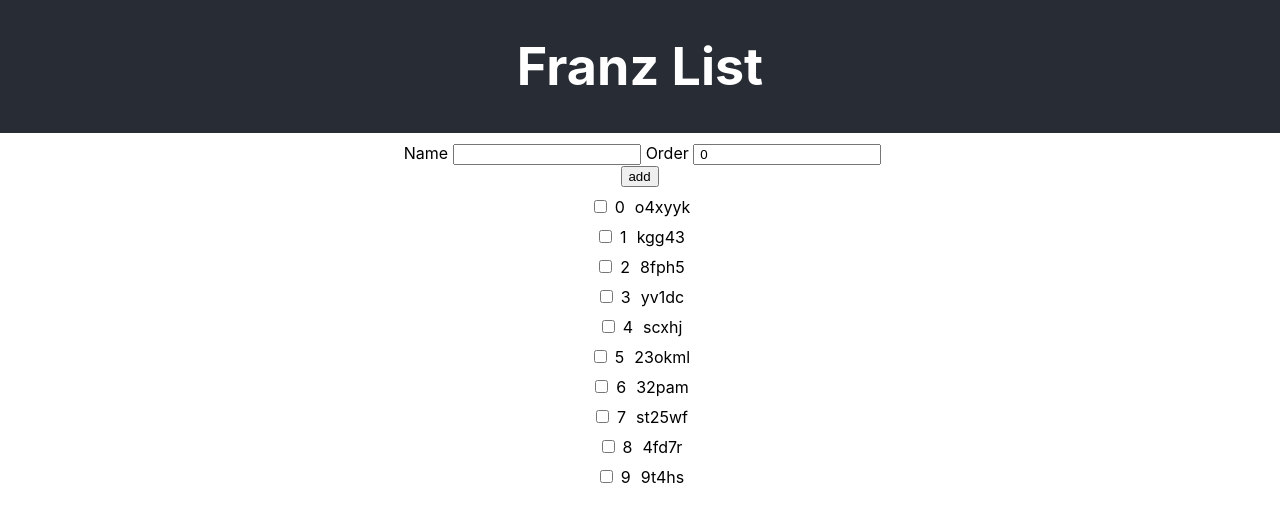
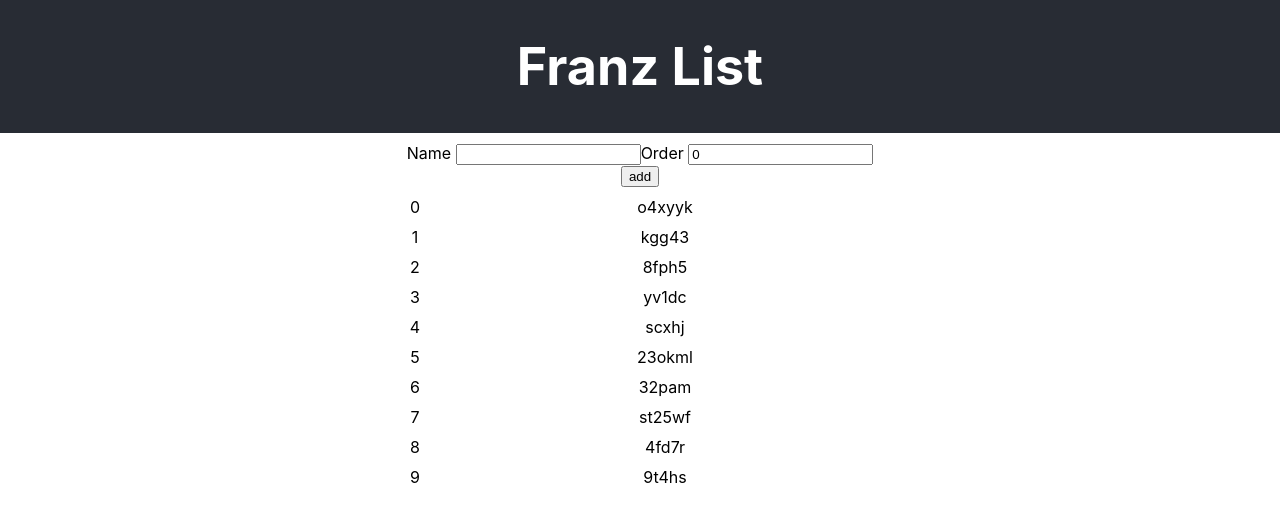
Before and after one commit to vctls/franz_list, a React (Create React App) app: page / in a window 1280 px wide. Shown: the top 522 px of the page. Built offline with nearby package versions, Linux system fonts and the light colour scheme.

Commit message:
Adds graphic hint for deletion. closes #8 Fixes compatibility with Chrome. Adds better transitions.

```diff
--- a/src/component/Item.css
+++ b/src/component/Item.css
@@ -1,22 +1,42 @@
 .item {
     overflow: hidden;
     height: 30px;
-    transition: height 0.3s ease-in-out;
+    transition: height .3s ease-in-out;
+    position: relative; /*Necessary to keed visual divs behind.*/
 }
 
-.item:hover {
+.item-content:hover {
     background: lightgray;
 }
 
-label, span {
+.item-content {
+    background-color: white;
+    z-index: 2;
+    height: inherit;
+    position: relative;
+    right: 0;
+    transition: right .3s ease-in-out;
+}
+
+.item.deleted .item-content {
+    right: 500px;
+}
+
+span {
     user-select: none;
 }
 
-label, input, span {
-    padding-left: 5px;
+.order {
+    display: inline-block;
+    width: 10%;
 }
 
-.done {
+.name {
+    display: inline-block;
+    width: 90%;
+}
+
+.done .field {
     text-decoration: line-through;
     color: gray;
 }
@@ -24,3 +44,20 @@ label, input, span {
 .item.deleted {
     height: 0;
 }
+
+
+.trash {
+    background-color: orangered;
+    width: 50%;
+    height: inherit;
+    position: absolute;
+    top: 0;
+    right: 0;
+    z-index: 1;
+    text-align: right;
+}
+
+.cross {
+    vertical-align: middle;
+    padding-right: 5px;
+}
--- a/src/component/Item.tsx
+++ b/src/component/Item.tsx
@@ -12,17 +12,17 @@ const Item = (props: {
   onDelete(id: number): void;
 }) => {
   const [done, setDone] = useState(false);
-  const changeHandler = (): void => {
-    setDone(!done);
-    props.onChange(props.id, !done);
-  };
 
   const [deleted, setDeleted] = useState(false);
   let el: EventTarget | null;
   const swipeHandler = useSwipeable({
+    onTap: () => {
+      setDone(!done);
+      props.onChange(props.id, !done);
+    },
     onTouchStartOrOnMouseDown: (e) => {
       if (e.event.target instanceof HTMLElement) {
-        el = e.event.target.closest("li");
+        el = e.event.target.closest(".item-content");
       }
     },
     onSwiping: (eventData) => {
@@ -38,15 +38,22 @@ const Item = (props: {
         }
       }
     },
-    onTouchEndOrOnMouseUp: () => {
+    onSwipedLeft: (eventData) => {
       if (el instanceof HTMLElement) {
+        if (eventData.deltaX < -50) {
+          setDeleted(true);
+          props.onDelete(props.id);
+          return;
+        }
         el.style.transform = "";
       }
     },
-    onSwipedLeft: (eventData) => {
-      if (eventData.deltaX < -50) {
-        setDeleted(true);
-        props.onDelete(props.id);
+    onSwipedRight: (eventData) => {
+      if (el instanceof HTMLElement) {
+        if (eventData.deltaX > 50) {
+          // TODO Edit item.
+        }
+        el.style.transform = "";
       }
     }, trackMouse: true
   });
@@ -54,17 +61,16 @@ const Item = (props: {
   const className = "item" + (done ? " done" : "") + (deleted ? " deleted" : "");
 
   return (
-    <li id={"item_" + props.id} className={className} {...swipeHandler} style={{ touchAction: "pan-y" }}>
-      <input
-        id={"input_" + props.id}
-        type="checkbox"
-        checked={done}
-        onChange={changeHandler}
-      />
-      <span className="order">{props.order}</span>
-      <label htmlFor={"input_" + props.id}>
-        <span>{props.name}</span>
-      </label>
+    <li id={"item_" + props.id} className={className}>
+      <div className="item-content" {...swipeHandler} style={{ touchAction: "pan-y" }}>
+        <span className="field order">{props.order}</span>
+        <span className="field name" onClick={(e) => e.preventDefault()}>
+          {props.name}
+        </span>
+      </div>
+      <div className="trash">
+        <span className="cross">❌</span>
+      </div>
     </li>
   );
 };
--- a/src/component/List.css
+++ b/src/component/List.css
@@ -4,8 +4,6 @@ main {
 }
 
 #list {
-    display: flex;
-    flex-direction: column;
     padding: 0;
     margin: 10px auto auto;
     width: 100%;
```
